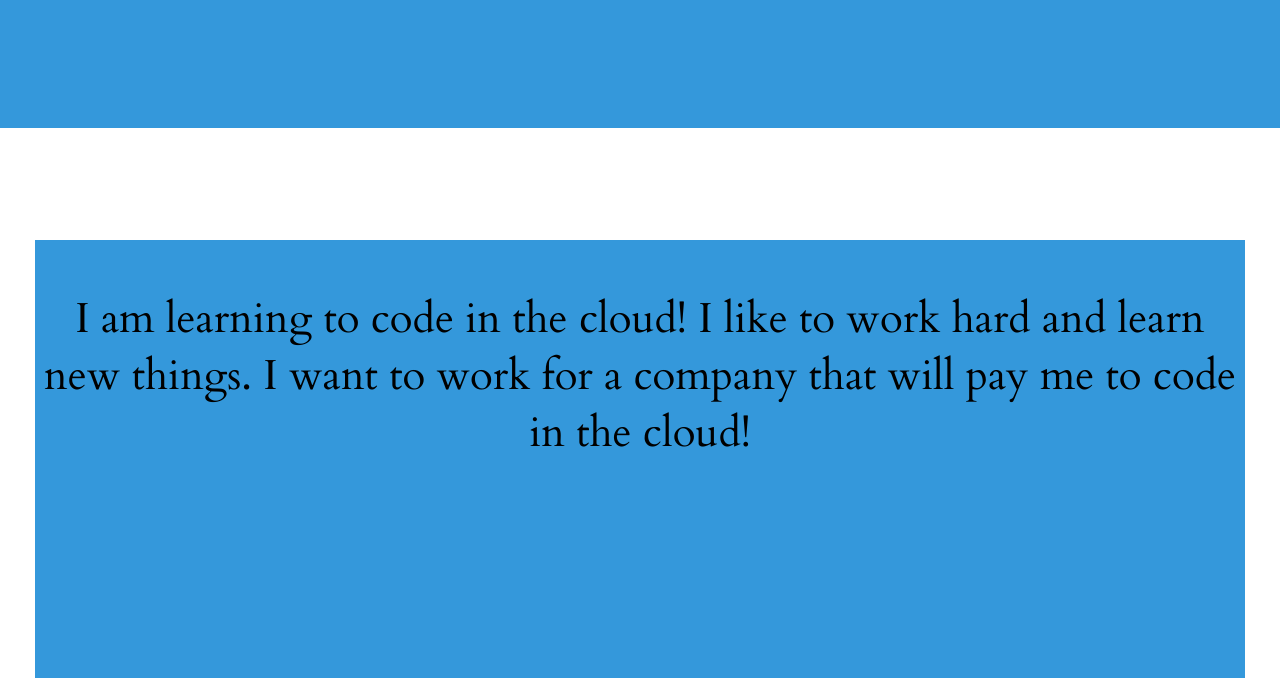
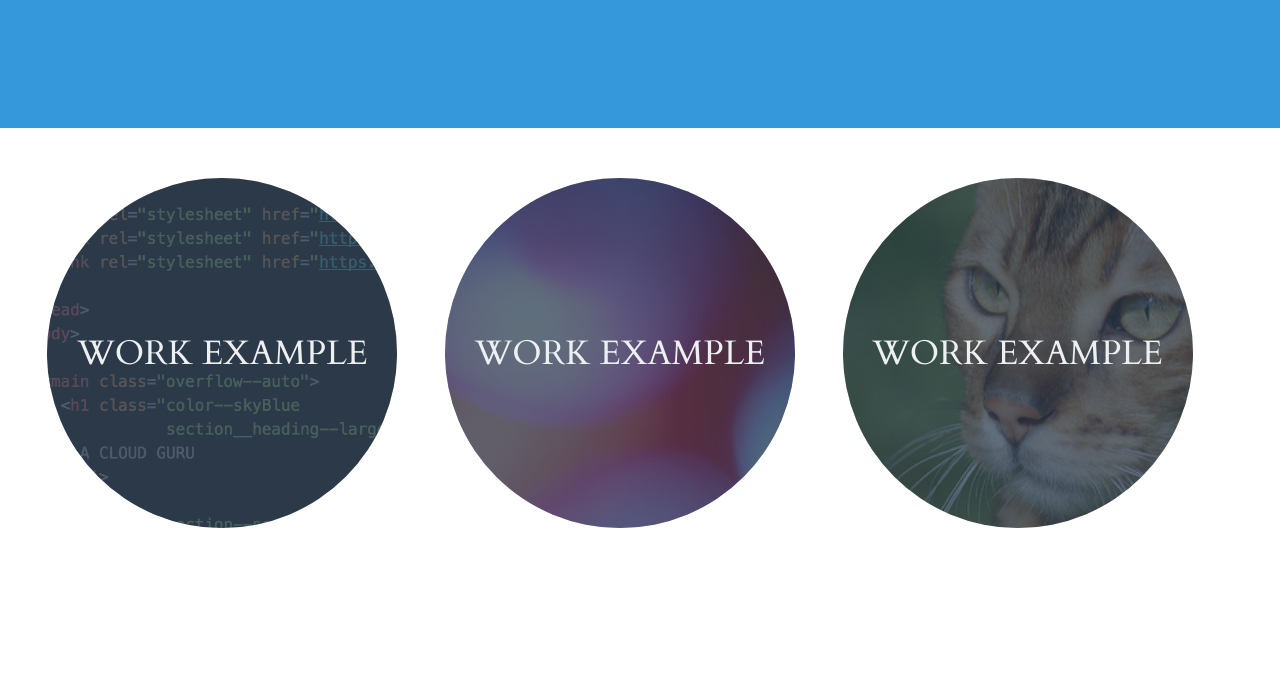
Before and after one commit to ilwad/diwaan, a plain HTML site: page index.html in a window 1280 px wide. Shown: the part 660-1338 px from the top of the page. Drawn offline with Linux system fonts and the light colour scheme.

Commit message:
removed code

```diff
--- a/index.html
+++ b/index.html
@@ -17,13 +17,13 @@
         <!--Your name goes here -->
         DIWAAN
       </h1>
-      <!--
-      <ul class="section--social">  -->
+
+      <ul class="section--social">
 
         <!--Links to relevant professional social media & resume -->
         <!-- See: http://fontawesome.io/icons/#brand for more -->
 
-        <!-- Link to Linked In profile
+        <!-- Link to Linked In profile -->
         <li class="socialWrapper">
           <a class="color--skyBlue social"
              title="LinkedIn Profile"
@@ -31,9 +31,9 @@
              href="#">
             <i class="fa fa-linkedin"></i>
           </a>
-        </li> -->
+        </li>
 
-        <!-- Link to GitHub profile
+        <!-- Link to GitHub profile -->
         <li class="socialWrapper color--skyBlue">
           <a class="social color--skyBlue"
              title="GitHub Profile"
@@ -41,9 +41,9 @@
              href="#">
             <i class="fa fa-github"></i>
           </a>
-        </li> -->
+        </li>
 
-        <!-- Link to resume, probably a .pdf
+        <!-- Link to resume, probably a .pdf -->
         <li class="socialWrapper">
           <a class="social color--skyBlue"
              title="Resume"
@@ -51,9 +51,7 @@
             <i class="fa fa-file-text"></i>
           </a>
         </li>
-
-      </ul> -->
-
+      </ul>
     </main>
 
     <section class="background--skyBlue section">
@@ -62,14 +60,62 @@
       </h2>
     </section>
 
-    <section class="color--darkgrey section__description">
+    <section class="section section--alignCentered section--description">
+      <div class="section__exampleWrapper">
+        <div class="section__example">
+          <img alt="example screenshot of a project involving code"
+               class="section__exampleImage"
+               src="images/example1.png"/>
+          <dl class="color--cloud">
+            <dt class="section__exampleTitle section__text--centered">
+              Work Example
+            </dt>
+            <dd></dd>
+          </dl>
+        </div>
+      </div>
+
+      <div class="section__exampleWrapper">
+        <div class="section__example">
+          <img alt="example screenshot of a project involving chemistry"
+               class="section__exampleImage"
+               src="images/example2.png"/>
+          <!-- “Chemistry” by Surian Soosay is licensed under CC BY 2.0
+               https://www.flickr.com/photos/ssoosay/4097410999 -->
+          <dl class="color--cloud">
+            <dt class="section__exampleTitle section__text--centered ">
+              Work Example
+            </dt>
+            <dd></dd>
+          </dl>
+        </div>
+      </div>
+
+      <div class="section__exampleWrapper">
+        <div class="section__example">
+          <img alt="example screenshot of a project involving cats"
+               class="section__exampleImage"
+               src="images/example3.png"/>
+          <!-- “Bengal cat” by roberto shabs is licensed under CC BY 2.0
+               https://www.flickr.com/photos/37287295@N00/2540855181 -->
+          <dl class="color--cloud">
+            <dt class="section__exampleTitle section__text--centered">
+              Work Example
+            </dt>
+            <dd></dd>
+          </dl>
+        </div>
+      </div>
+    </section>
+
+    <section class="background--skyBlue section">
       <h2 class="color--cloud margin--none section__text--centered">
         About Me
       </h2>
     </section>
 
     <section class="section section--alignCentered section--description">
-      <p class="background--skyBlue section">
+      <p class="color--darkgrey section__description">
         I am learning to code in the cloud! I like to work hard and learn new things.
         I want to work for a company that will pay me to code in the cloud!
       </p>
@@ -94,6 +140,6 @@
         </p>
       </div>
     </div>
-  </section>
+
   </body>
 </html>
```
